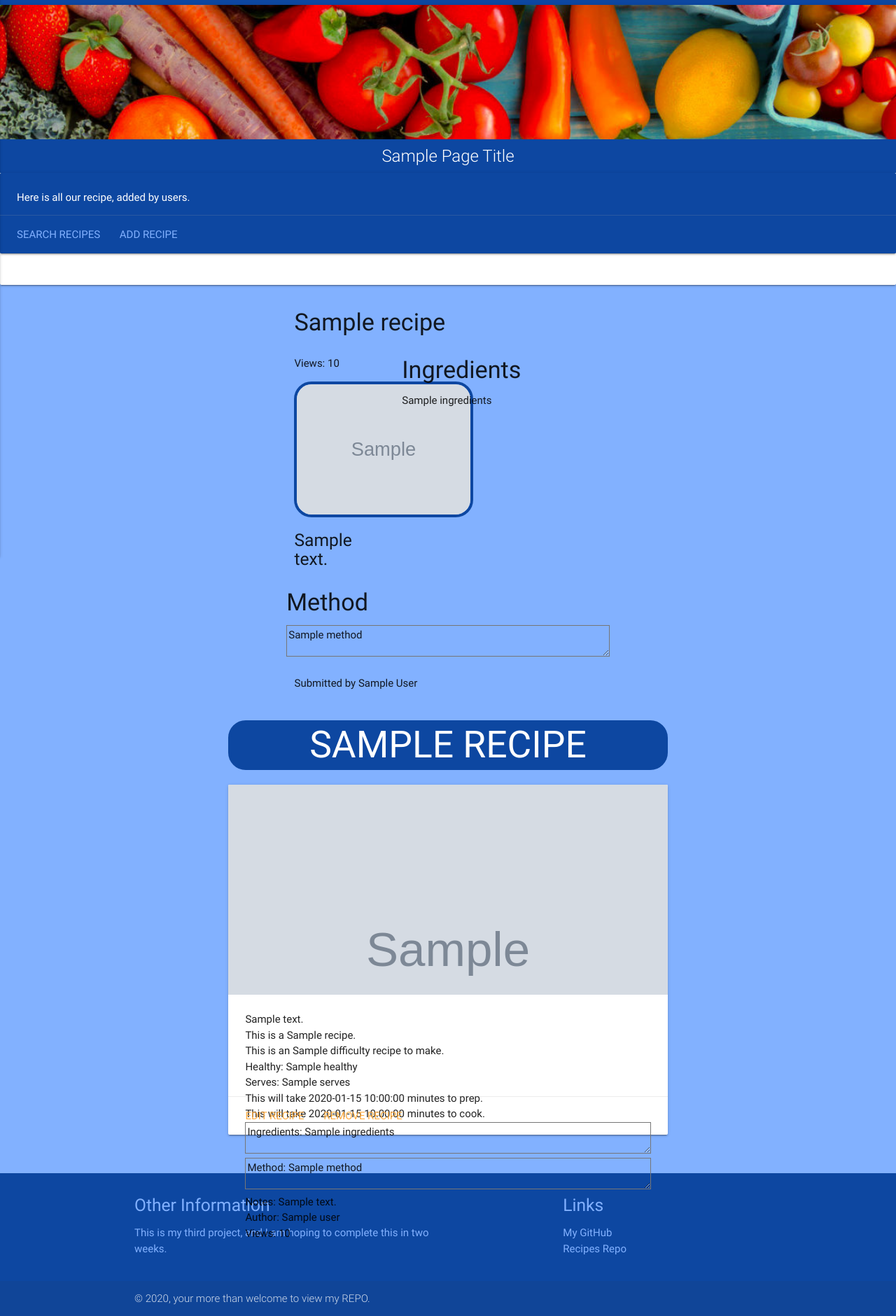
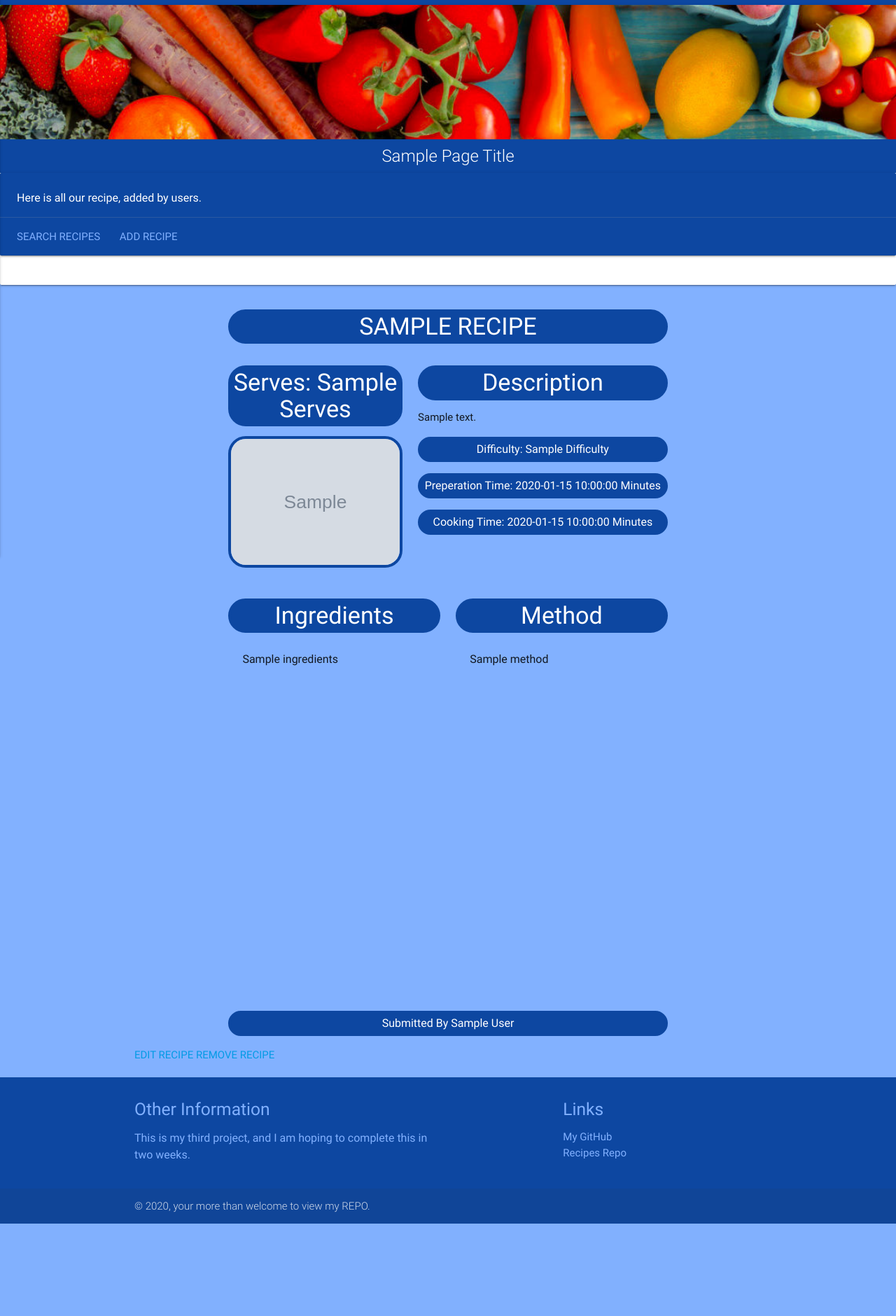
Before and after one commit to jjackson19862017/Milestone4_Recipes, a Flask app: template templates/detailsrecipe.html in a window 1280 px wide. Shown: the part 65-1945 px from the top of the page at 70% size. After the commit the page ends 1813 px from the top, so only its background shows below. Run offline with Flask 2, Linux system fonts and the light colour scheme; the template is opened without the code that fills it: most values are stand-ins (such as "Sample title", 1, 10 or a date in 2020); grey boxes marked "Sample" are stand-in pictures; some libraries are stand-ins or nearby versions.

Commit message:
Changed Recipe Details Page

```diff
--- a/static/css/mystyle.css
+++ b/static/css/mystyle.css
@@ -108,15 +108,16 @@ body {
     height: 105px !important;
 }
 
-.white_textbox_field {
-    padding: 2px !important;
-    border: 4px solid #0D47A1 !important;
+.details_textbox_field {
     width: 100%;
-    background-color: white;
-    border-radius: 25px;
-    text-align: center;
-    text-transform: capitalize;
-    height: 150px !important;
+    height: 500px;
+    padding: 12px 20px;
+    box-sizing: border-box;
+    border: 0px solid #ccc;
+    border-radius: 4px;
+    background-color: transparent;
+    font-size: 16px;
+    resize: none;
 }
 
 .no_margin {
@@ -128,7 +129,11 @@ body {
 }
 
 .img_details {
-    width: 20vw;
+    width: 100%;
     border: 4px solid #0D47A1 !important;
     border-radius: 25px;
 }
+
+p {
+    font-size: 16px;
+}
--- a/templates/detailsrecipe.html
+++ b/templates/detailsrecipe.html
@@ -18,62 +18,41 @@
 
 <div class="container">
 
-    <div class="container">
-        <h4>{{ recipe.recipe_name}}</h4>
+    <h4 class="rnd_blue_title_card">{{ recipe.recipe_name.upper()}}</h4>
 
     <div class="row">
-            <div class="col s12 m4">
-                <p>Views: {{recipe.views}}</p>
+        <div class="col s12 m5">
+            <h4 class="rnd_blue_title_card">Serves: {{recipe.serves}}</h4>
             <img class="img_details" src="{{recipe.recipe_image}}">
-                <h5>{{recipe.description}}</h5>
+
         </div>
-            <div class="col s12 m8">
-                <h4>Ingredients</h4>
-                <span>{{recipe.ingredients}}</span>
-
+        <div class="col s12 m7">
+            <h4 class="rnd_blue_title_card">Description</h4>
+            <span>{{recipe.description}}</span>
+            <p class="rnd_blue_title_card">Difficulty: {{recipe.difficulty}}</p>
+            <p class="rnd_blue_title_card">Preperation Time: {{recipe.prep_time}} minutes</p>
+            <p class="rnd_blue_title_card">Cooking Time: {{recipe.cooking_time}} minutes</p>
         </div>
     </div>
     <div class="row">
-            <h4>Method</h4>
-            <textarea>{{recipe.method}}</textarea>
+        <div class="col s12 m6">
+            <h4 class="rnd_blue_title_card">Ingredients</h4>
+            <textarea class="details_textbox_field">{{recipe.ingredients}}</textarea>
+        </div>
+        <div class="col s12 m6">
+            <h4 class="rnd_blue_title_card">Method</h4>
+            <textarea class="details_textbox_field">{{recipe.method}}</textarea>
+        </div>
     </div>
     <div>
-            <p>Submitted by {{recipe.author}}</p>
-        </div>
+        <p class="rnd_blue_title_card">Submitted by {{recipe.author}}</p>
     </div>
 
 
 </div>
 
-<div class="container">
-    <div class="row">
-        <div class="col s12 m12">
-            <h2 class="header rnd_blue_title_card">{{ recipe.recipe_name.upper() }}</h2>
-            <div class="card large">
-                <div class="card-image">
-                    <img src="{{ recipe.recipe_image }}">
-                </div>
-                <div class="card-stacked">
-                    <div class="card-content">
-                        <p>{{ recipe.description }}</p>
-                        <p>This is a {{ recipe.meal_type.capitalize() }} recipe.</p>
-                        <p>This is an {{ recipe.difficulty.capitalize() }} recipe to make.</p>
-                        <p>Healthy: {{ recipe.healthy.capitalize() }}</p>
-                        <p>Serves: {{ recipe.serves }}</p>
-                        <p>This will take {{ recipe.prep_time }} minutes to prep.</p>
-                        <p>This will take {{ recipe.cooking_time }} minutes to cook.</p>
-                        <textarea>Ingredients: {{ recipe.ingredients }}</textarea>
-                        <textarea>Method: {{ recipe.method }}</textarea>
-                        <p>Notes: {{ recipe.notes }}</p>
-                        <p>Author: {{ recipe.author.capitalize() }}</p>
-                        <p>Views: {{ recipe.views }}</p>
-                    </div>
 <div class="card-action">
     <a href="{{url_for('edit_recipe', recipe_id=recipe._id)}}">EDIT RECIPE</a>
     <a href="{{url_for('delete_recipe', recipe_id=recipe._id)}}">REMOVE RECIPE</a>
 </div>
-                </div>
-            </div>
-        </div>
-    </div>
 </div>{% endblock %}
```
Also changed, not shown: README.md. Lines whose indentation alone changed are shown as unchanged.
